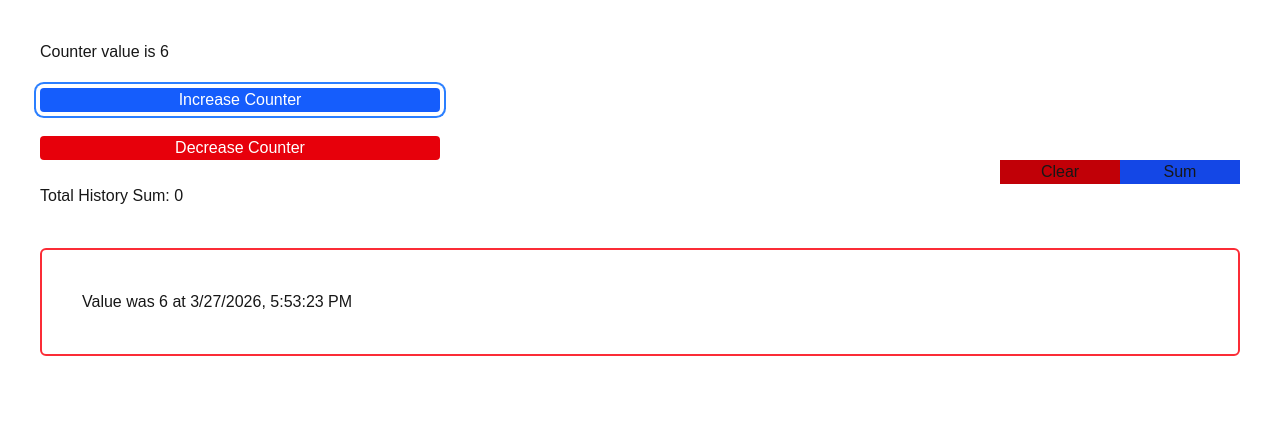
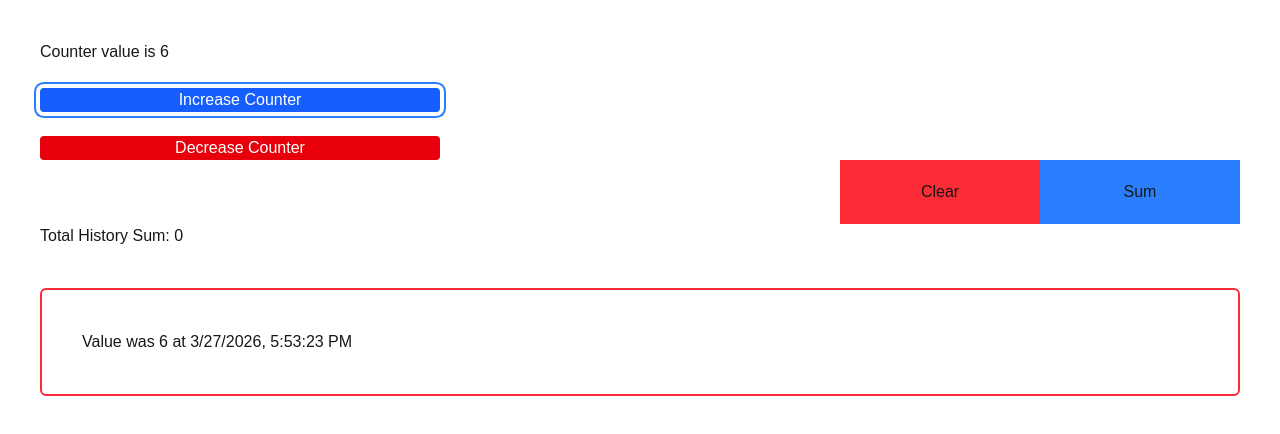
Before and after one commit to Suraj-B-Chettri/reactcounter, a Next.js app: page / in a window 1280 px wide. Both pictures are taken after a click on the button "Increase Counter". Shown: the top 434 px of the page. Built offline with nearby package versions, Linux system fonts and the light colour scheme.

Commit message:
created dynamic button

```diff
--- /dev/null
+++ b/app/ControlButton.tsx
@@ -0,0 +1,26 @@
+'use client';
+
+const colorClassByName = {
+    red: 'bg-red-500 hover:bg-red-600',
+    blue: 'bg-blue-500 hover:bg-blue-600',
+    green: 'bg-green-500 hover:bg-green-600',
+    gray: 'bg-gray-500 hover:bg-gray-600',
+  } as const;
+
+type ButtonColor= keyof typeof colorClassByName
+
+interface ButtonProps {
+    label: string;
+    action: () => void;
+    color: ButtonColor;
+}
+export default function  ControlButton({label, action, color} : ButtonProps) {
+    const whichColor:string =  colorClassByName[color] || colorClassByName['gray'];
+    return (
+        <button
+           onClick={action}
+           className={`${whichColor} w-50 px-2 py-5`}>
+            {label}
+        </button>
+    )
+}
--- a/app/CounterHistory.tsx
+++ b/app/CounterHistory.tsx
@@ -1,16 +1,16 @@
 'use client';
 import { useMemo } from "react";
-
+import ControlButton from "./ControlButton";
 type HistoryItem = { id: number; value: number };
 
-export default function CounterHistory(
-  { history, sum, onClear, onSum }: {
-    history: HistoryItem[];
-    sum: number;
-    onClear: () => void;
-    onSum: (buffer: number) => void;
-  }
-  ) {
+interface HistoryProps {
+  history: HistoryItem[];
+  sum: number
+  onClear: () => void;
+  onSum: (buffer: number) => void;
+}
+
+export default function CounterHistory({ history, sum, onClear, onSum }: HistoryProps) {
     const reversedHistory = useMemo(() => history.toReversed(), [history]);
 
     return (
@@ -18,8 +18,8 @@ export default function CounterHistory(
         {history.length > 0 ? (
           <div>
             <div className="flex justify-end">
-              <button className="w-30 bg-red-700" onClick={onClear}>Clear</button>
-              <button className="w-30 bg-blue-700" onClick={()=> onSum(2)}>Sum</button>
+              <ControlButton label={'Clear'} action={onClear} color={'red'}></ControlButton>
+              <ControlButton label={'Sum'} action={()=> onSum(2)} color={'blue'}></ControlButton>
             </div>
             <div>Total History Sum: {sum} </div>
             <div className="mt-10 p-10 rounded-md border-2 border-solid border-red-500">
```
